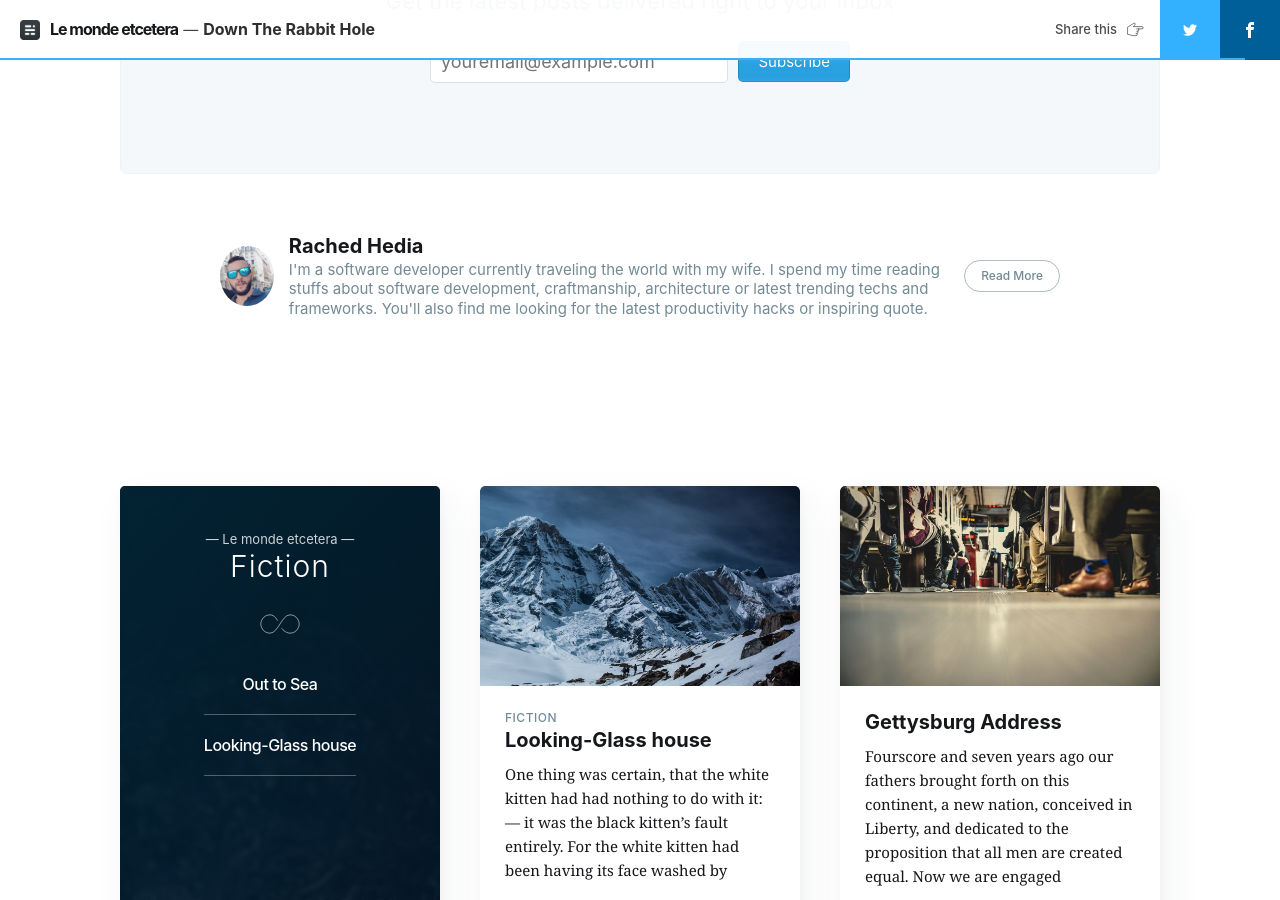
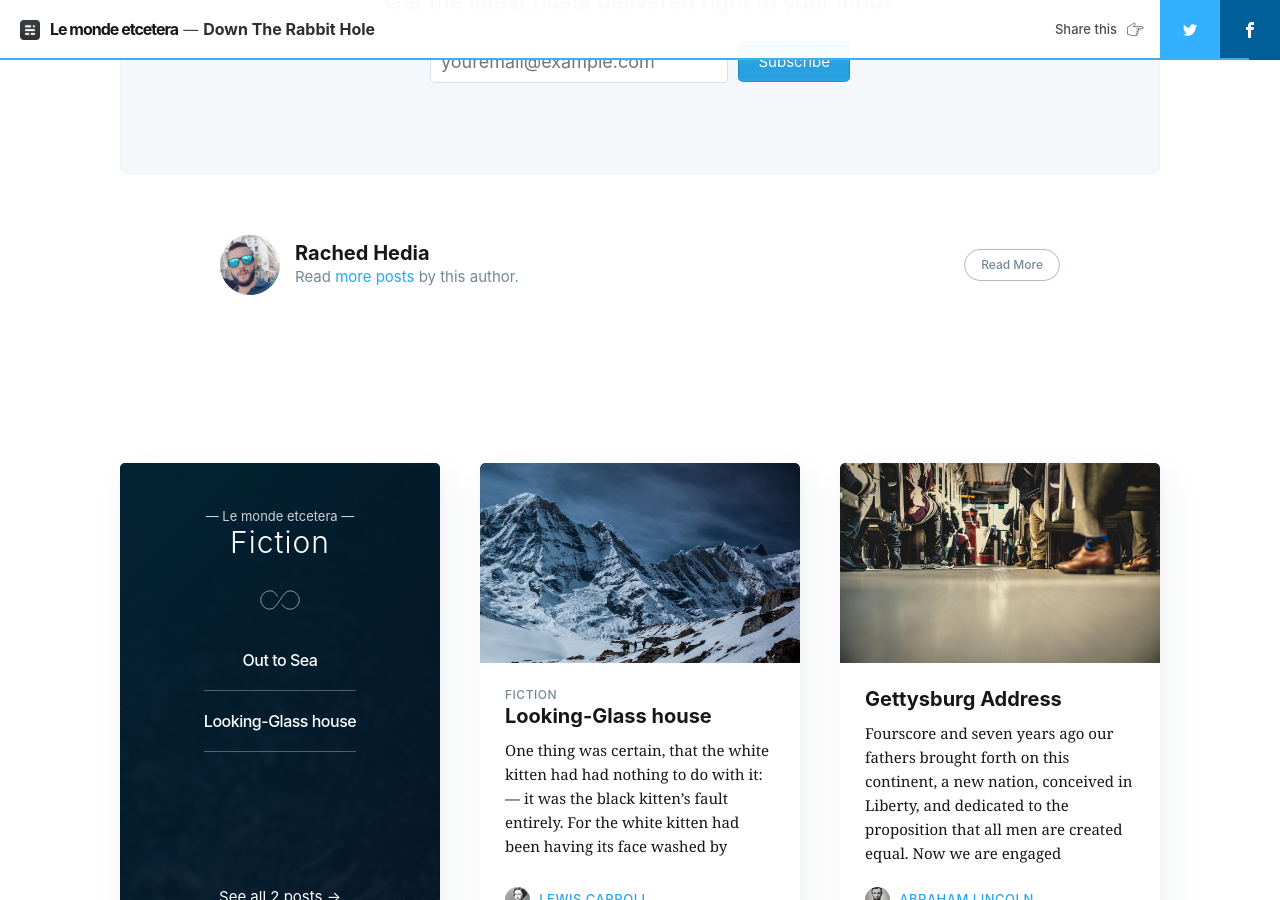
Before and after one commit to lemondeetcetera/lemondeetcetera.github.io, a Jekyll site: the page built from _posts/1865-11-26-down-the-rabbit-hole.md, in a window 1280 px wide and 900 px high, scrolled down 7377 px. Built offline with Jekyll 4.4.1, drawn with Linux system fonts in a browser that asks for light colours; nearby versions of some CDN libraries; comment, search, counter and statistics services are not loaded.

Commit message:
Update authors.yml

```diff
--- a/_data/authors.yml
+++ b/_data/authors.yml
@@ -4,7 +4,7 @@
   location: Paris, France
   url_full: False
   url: False
-  bio: I'm a software developer currently traveling the world with my wife. I spend my time reading stuffs about software development, craftmanship, architecture or latest trending techs and frameworks. You'll also find me looking for the latest productivity hacks or inspiring quote.
+  bio:
   picture: assets/images/rached.jpg
   facebook: False
   twitter: rhedia_
```
